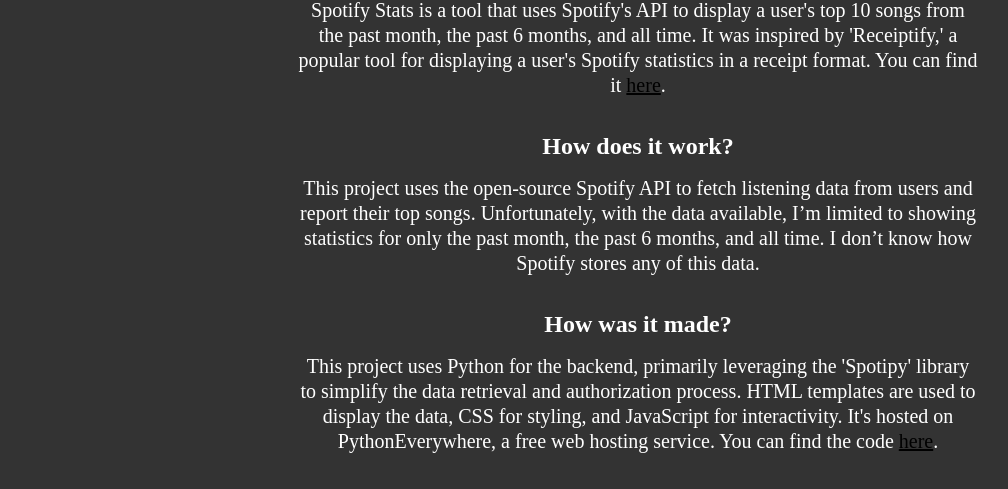
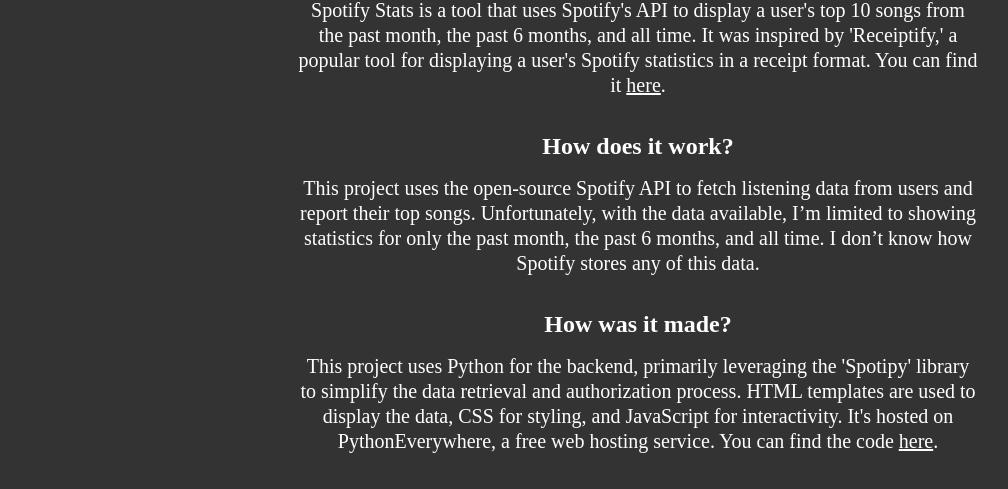
Before and after one commit to avajian/Spotify-Stats, a plain HTML site: page templates/about.html in a window 1280 px wide. Shown: the part 281-770 px from the top of the page, without its empty margins (2-1010 px from the left). Drawn offline with Linux system fonts and the dark colour scheme; files that its build step writes are made by us from their sources.

Commit message:
prefer color scheme changes

```diff
--- a/static/css/style.css
+++ b/static/css/style.css
@@ -400,6 +400,10 @@
         color: black;
     }
 
+    #about p a {
+        color:white;
+    }
+
     h1, h2, h3, p, a {
         color: white;
     }
```
